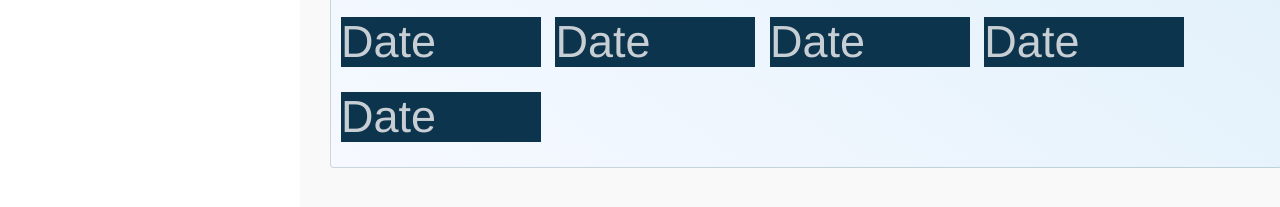
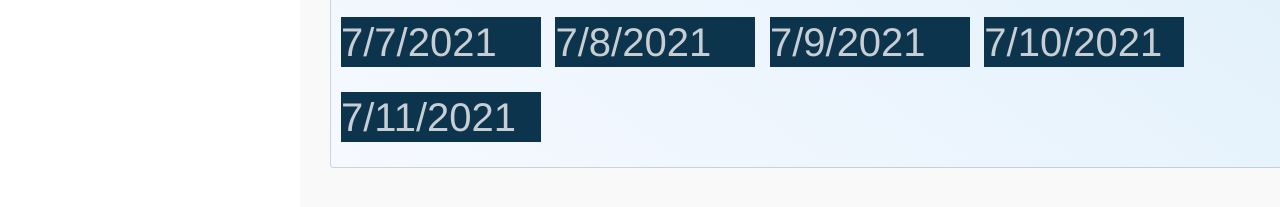
Before and after one commit to mleesers/Weather-Forecast, a plain HTML site: page index.html in a window 1280 px wide. Shown: the part 665-872 px from the top of the page. Drawn offline with nearby package versions, Linux system fonts and the light colour scheme.

Commit message:
fixed dates on 5 day forecast

```diff
--- a/resources/script.js
+++ b/resources/script.js
@@ -1,6 +1,9 @@
 today = moment();
 document.querySelector(".date").textContent = " (" + today.format("M/D/YYYY") + ")";
-
+for(i=1;i<=5;i++){
+    date = today.add(1,'days');
+    document.getElementById("date"+i).textContent = date.format("M/D/YYYY");
+}
 
 
 
--- a/resources/style.css
+++ b/resources/style.css
@@ -100,7 +100,7 @@ h6 {
     font-weight: 500
 }
 h5{
-    font-size: 45px;
+    font-size: 40px;
     font-family: Helvetica;
     font-weight: normal;
 }
```
